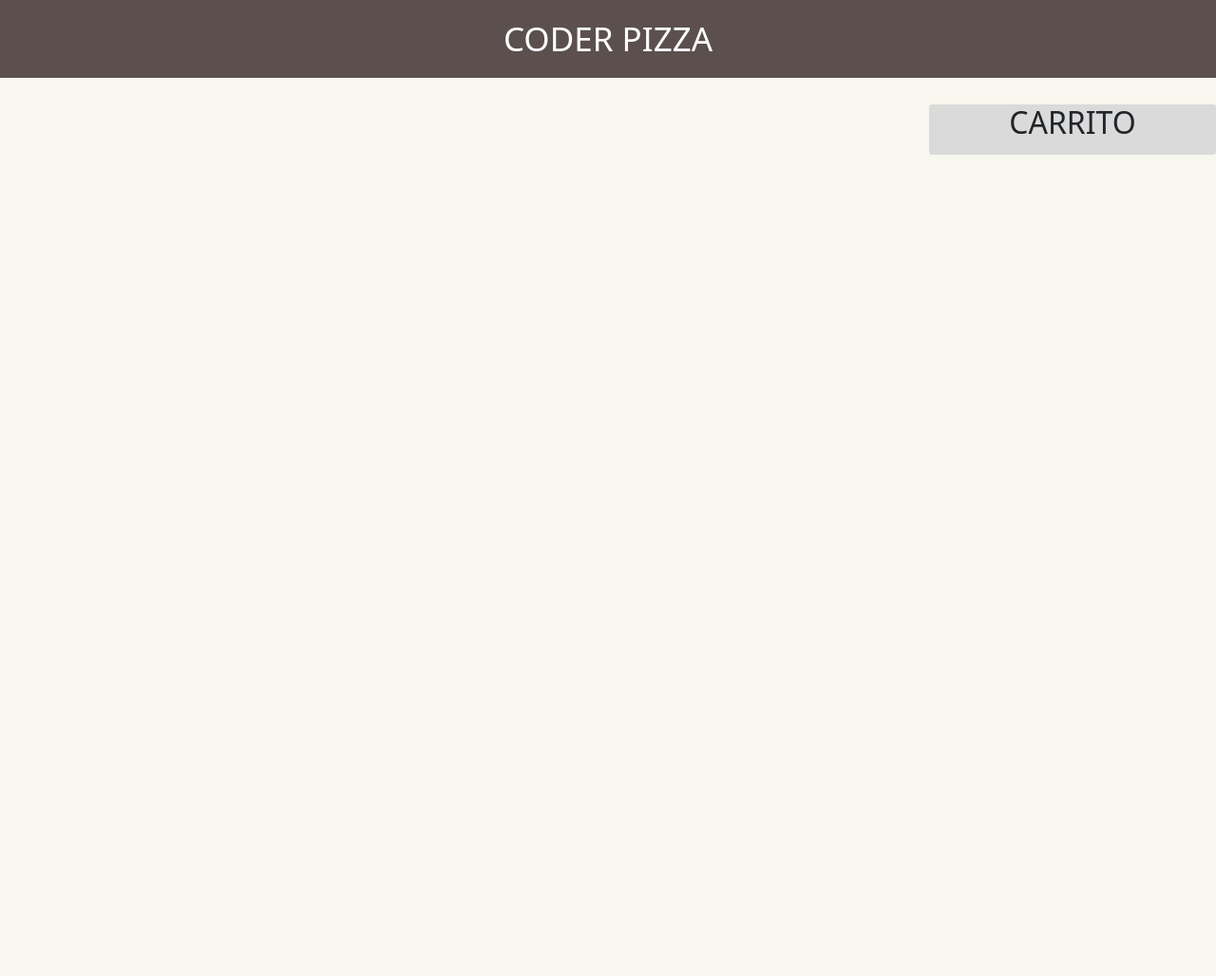
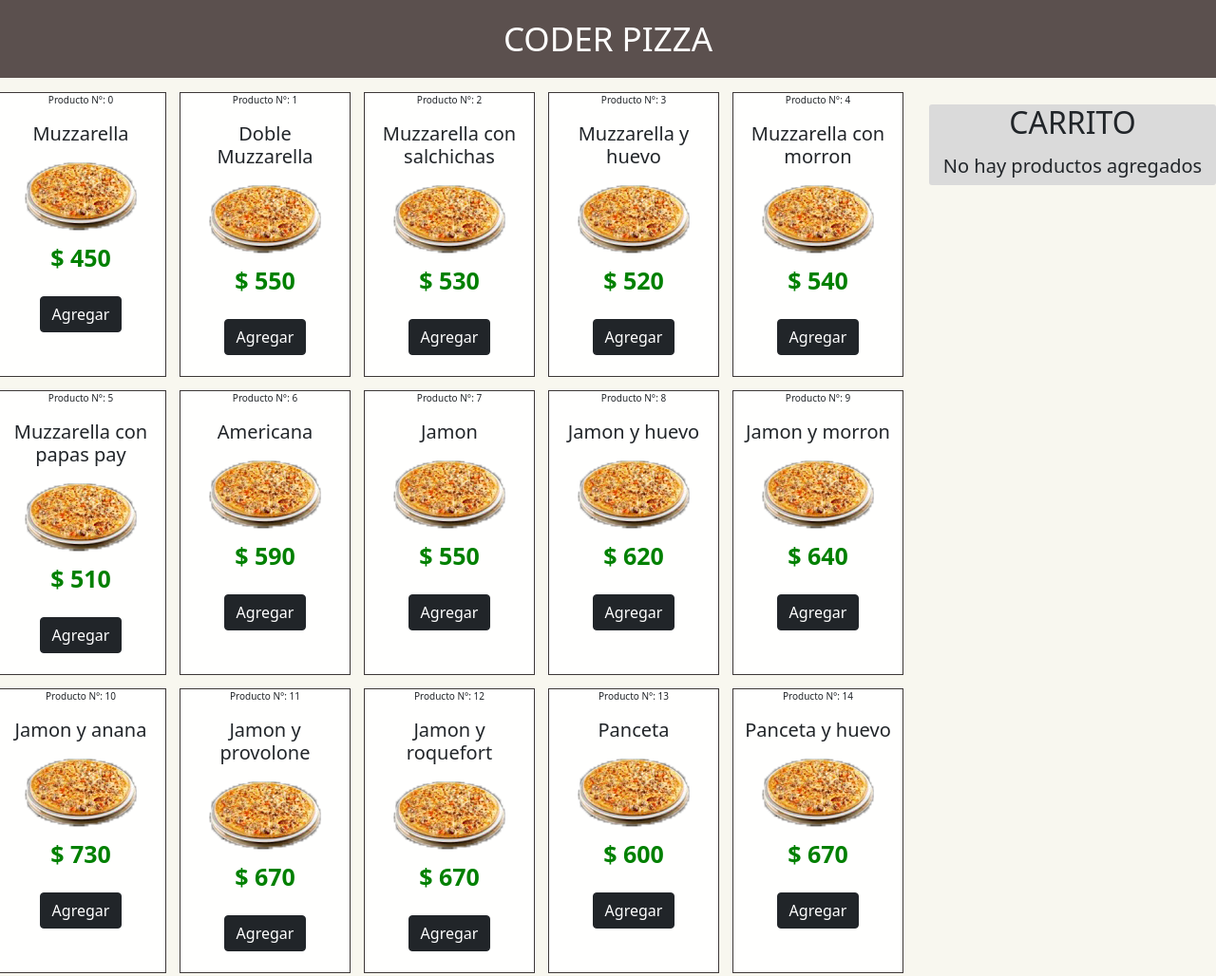
Before and after one commit to andyandreone/tpfinalJS, a website: page index.html in a window 1280 px wide. Shown: the top 1028 px of the page at 95% size. Before the commit the page ends 800 px from the top, so only its background shows below. Drawn offline with nearby package versions, Linux system fonts and the light colour scheme.

Commit message:
google api jquery

```diff
--- a/index.html
+++ b/index.html
@@ -26,6 +26,7 @@
             </div>
         </div>
     </div>
+    <script src="https://ajax.googleapis.com/ajax/libs/jquery/3.6.0/jquery.min.js"></script>
     <script src="https://cdn.jsdelivr.net/npm/bootstrap@5.0.0-beta3/dist/js/bootstrap.bundle.min.js" integrity="sha384-JEW9xMcG8R+pH31jmWH6WWP0WintQrMb4s7ZOdauHnUtxwoG2vI5DkLtS3qm9Ekf" crossorigin="anonymous"></script>
     <script src="js/productos.js"></script>
     <script src="js/funciones.js"></script>
--- a/package.json
+++ b/package.json
@@ -1,8 +1,8 @@
 {
   "name": "clase14andreone",
   "version": "1.0.0",
-  "description": "",
-  "main": "index.js",
+  "description": "coder pizza",
+  "main": "app.js",
   "scripts": {
     "test": "echo \"Error: no test specified\" && exit 1",
     "build-css": "node-sass --include-path scss scss/style.scss css/style.css",
@@ -15,6 +15,6 @@
     "nodemon": "^2.0.7"
   },
   "dependencies": {
-    "jquery": "^3.6.0"
+
   }
 }
```
